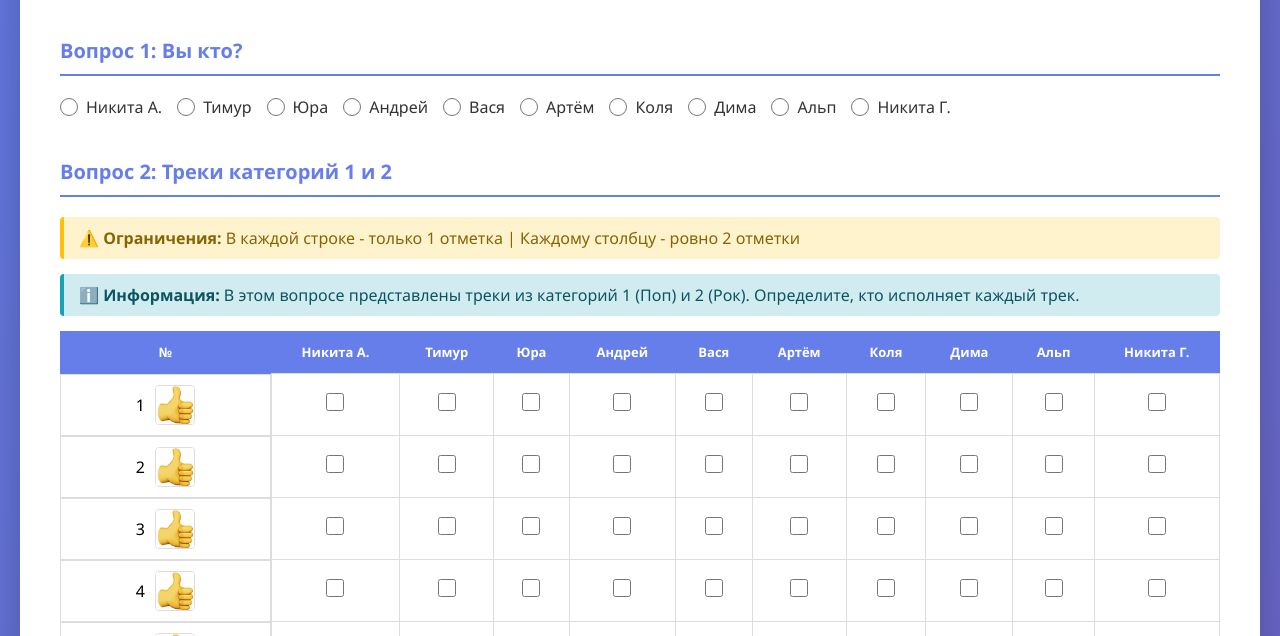
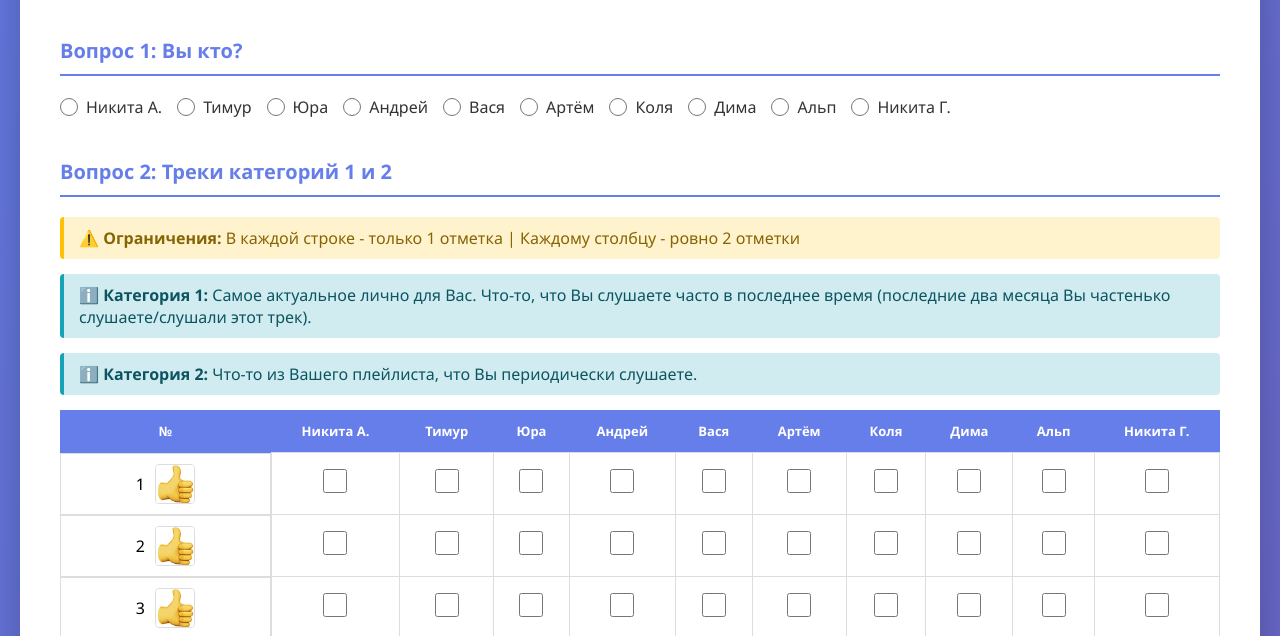
Before and after one commit to HellSpecter/HellSpecter.github.io, a plain HTML site: page index.html in a window 1280 px wide. Shown: the part 155-791 px from the top of the page. Drawn offline with Linux system fonts and the light colour scheme.

Commit message:
Категории index.html

```diff
--- a/index.html
+++ b/index.html
@@ -119,8 +119,8 @@
 
         /* Checkbox стили */
         input[type="checkbox"] {
-            width: 18px;
-            height: 18px;
+            width: 24px;
+            height: 24px;
             cursor: pointer;
             accent-color: #667eea;
         }
@@ -305,7 +305,10 @@
                     ⚠️ <strong>Ограничения:</strong> В каждой строке - только 1 отметка | Каждому столбцу - ровно 2 отметки
                 </div>
                 <div class="info">
-                    ℹ️ <strong>Информация:</strong> В этом вопросе представлены треки из категорий 1 (Поп) и 2 (Рок). Определите, кто исполняет каждый трек.
+                    ℹ️ <strong>Категория 1:</strong> Самое актуальное лично для Вас. Что-то, что Вы слушаете часто в последнее время (последние два месяца Вы частенько слушаете/слушали этот трек).
+                </div>
+                <div class="info">
+                    ℹ️ <strong>Категория 2:</strong> Что-то из Вашего плейлиста, что Вы периодически слушаете.
                 </div>
                 <div class="table-wrapper">
                     <table>
@@ -339,7 +342,10 @@
                     ⚠️ <strong>Ограничения:</strong> В каждой строке - только 1 отметка | Каждому столбцу - ровно 2 отметки
                 </div>
                 <div class="info">
-                    ℹ️ <strong>Информация:</strong> В этом вопросе представлены треки из категорий 3 (Джаз) и 4 (Электроника). Определите, кто исполняет каждый трек.
+                    ℹ️ <strong>Категория 3:</strong> Что-то из Вашего плейлиста, что Вы периодически слушаете.
+                </div>
+                <div class="info">
+                    ℹ️ <strong>Категория 4:</strong> Что-то из Вашего плейлиста. Возможно, вы давно это не слушали, но считаете, что это хороший трек и иногда к нему возвращаетесь.
                 </div>
                 <div class="table-wrapper">
                     <table>
@@ -373,7 +379,7 @@
                     ⚠️ <strong>Ограничение:</strong> В каждой строке - только 1 отметка | Каждому столбцу - ровно 1 отметка
                 </div>
                 <div class="info">
-                    ℹ️ <strong>Информация:</strong> В этом вопросе представлены бонус треки со всех категорий. Выберите правильного исполнителя для каждого трека.
+                    ℹ️ <strong>Категория 5:</strong> Абсолютно любой трек, который Вас завайбил. Не обязательно из вашего плейлиста. Просто если нравится - кидайте.
                 </div>
                 <div class="table-wrapper">
                     <table>
```
